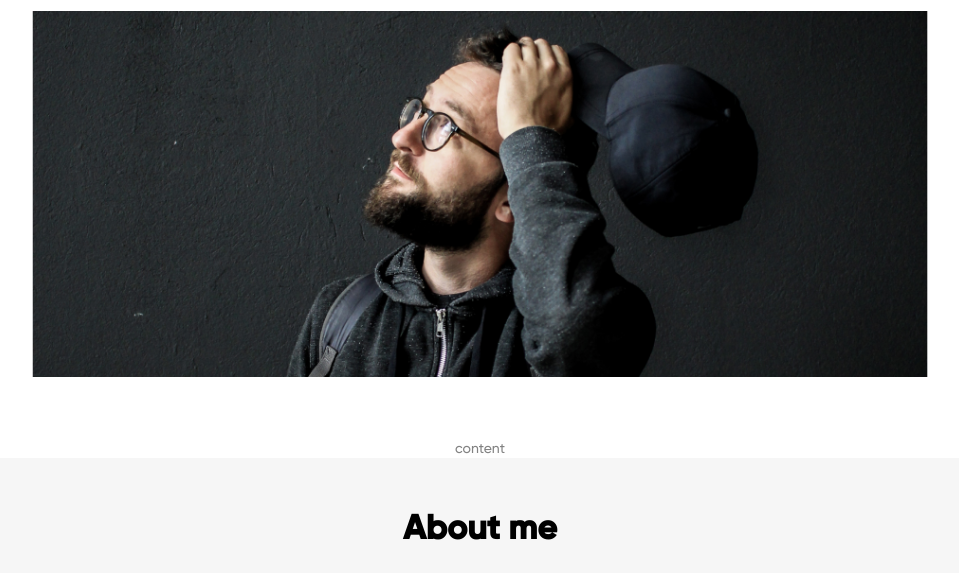
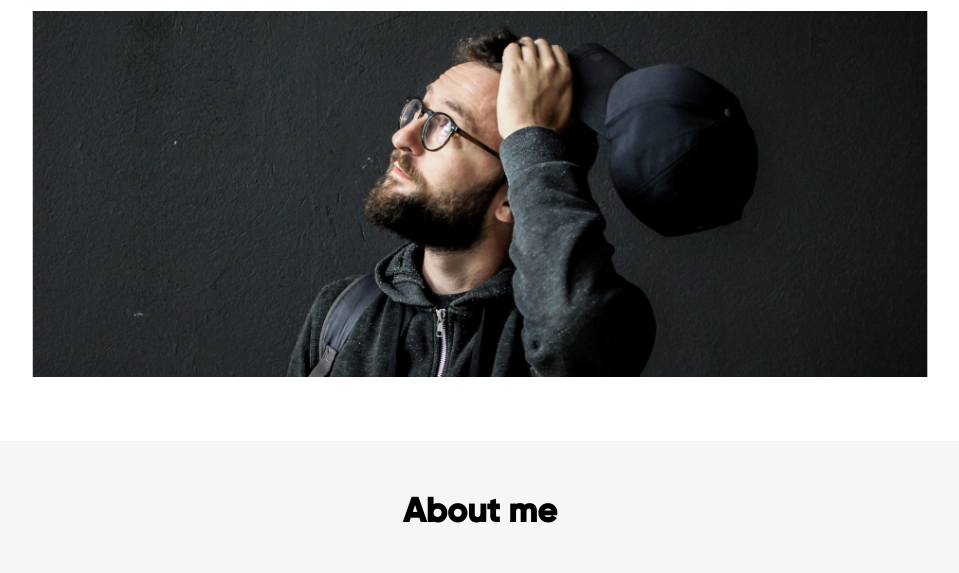
Before and after one commit to Wawg34345/Wawg34345.github.io, a plain HTML site: page index.html in a window 1280 px wide. Shown: the part 227-800 px from the top of the page, without its empty margins (160-1119 px from the left). Drawn offline with Linux system fonts and the light colour scheme.

Commit message:
Update index.html

```diff
--- a/index.html
+++ b/index.html
@@ -30,7 +30,6 @@
         </div>
         <img src="assets/images/BSPP2266.png" alt="myphoto" class= "photo">
         <img src="assets/images/mobile_photo.jpg" alt="mobile_photo" class = "mobile_photo">
-        <p>content</p>
     </header>
     <main>
         <div class="about_me" id = "about me">
```
